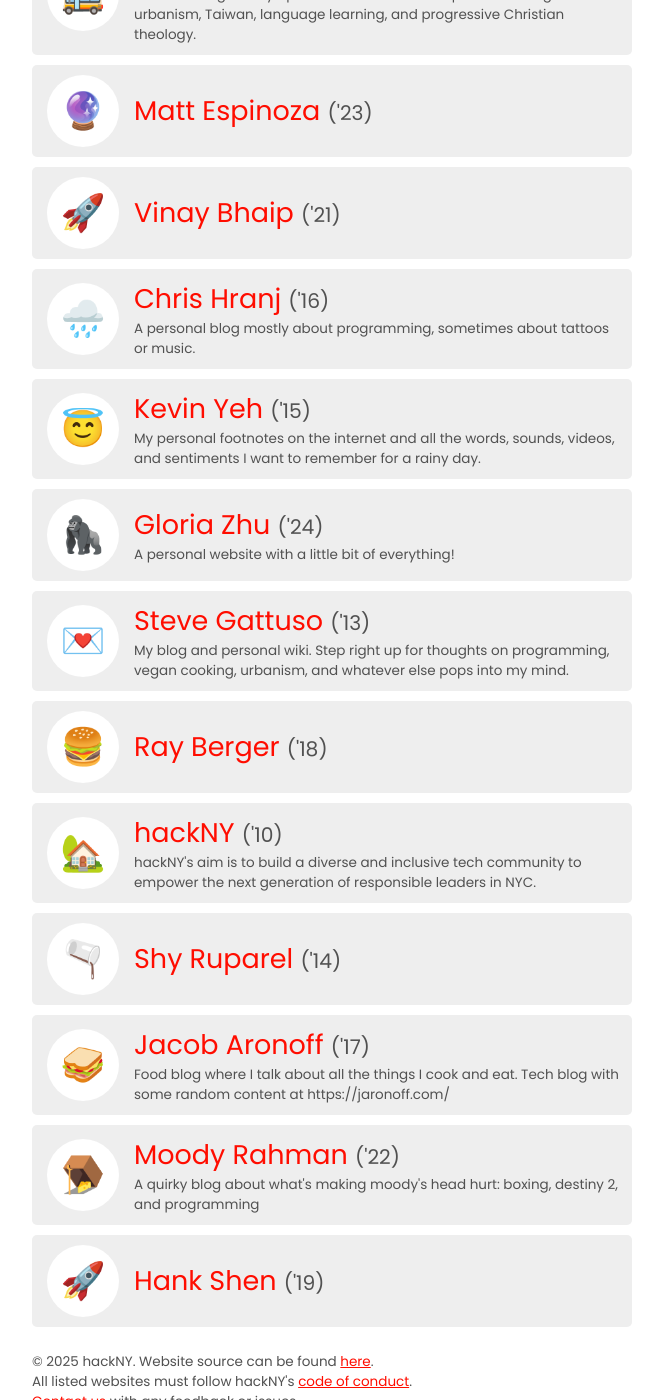
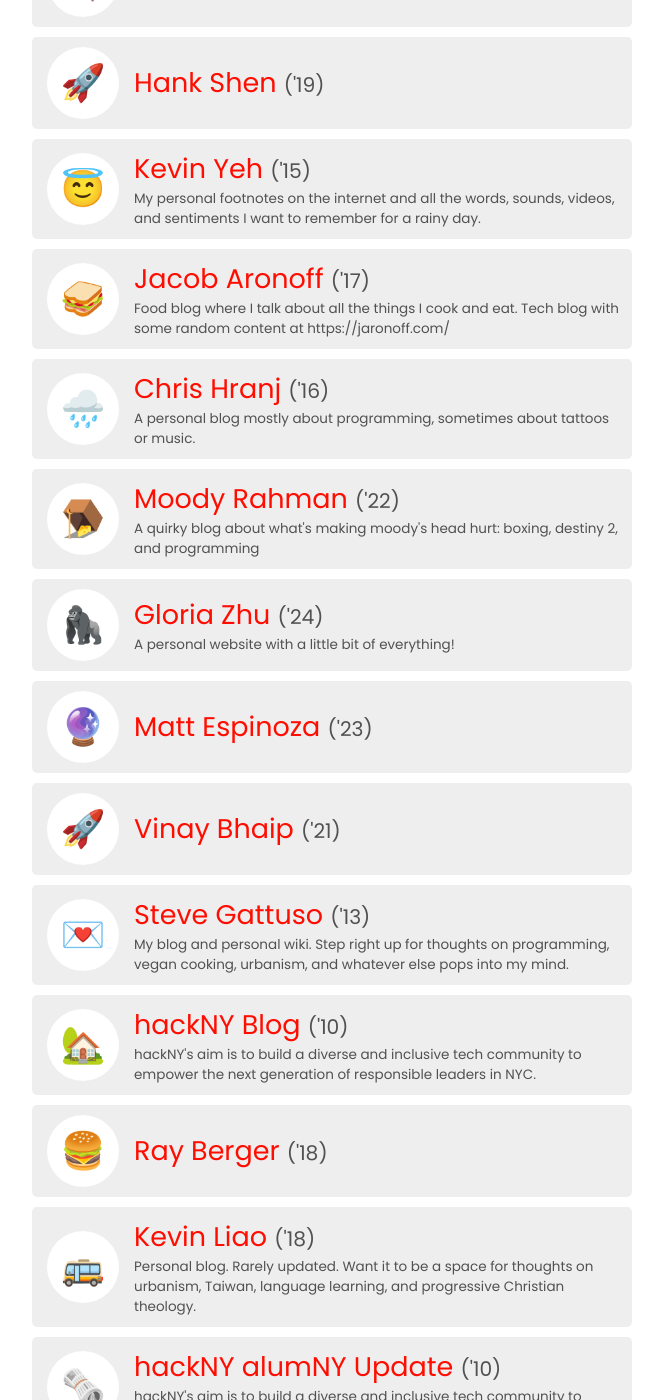
Before and after one commit to hackny/webring, a Jekyll site: the page built from index.html, in a window 1280 px wide and 1400 px high, scrolled down 556 px. Shown: the whole window, without its empty margins (308-971 px from the left). Built offline with Jekyll 4.4.1, drawn with Linux system fonts in a browser that asks for light colours; some of the changed text lies outside the part shown.

Commit message:
Add alumNY newsletter (#11)
Signed-off-by: Shy Ruparel <Shy@users.noreply.github.com>

```diff
--- a/_data/fellows.yaml
+++ b/_data/fellows.yaml
@@ -1,8 +1,15 @@
-- name: hackNY
+- name: hackNY Blog
   year: 2010
   url: https://hackny.org/blog
   rss_url: https://hackny.org/blog?format=rss
   emoji: 🏡
+  description: hackNY's aim is to build a diverse and inclusive tech community to
+    empower the next generation of responsible leaders in NYC.
+- name: hackNY alumNY Update
+  year: 2010
+  url: https://newsletter.hackny.org
+  rss_url: https://newsletter.hackny.org/rss
+  emoji: 🗞️
   description: hackNY's aim is to build a diverse and inclusive tech community to
     empower the next generation of responsible leaders in NYC.
 - name: Steve Gattuso
```
